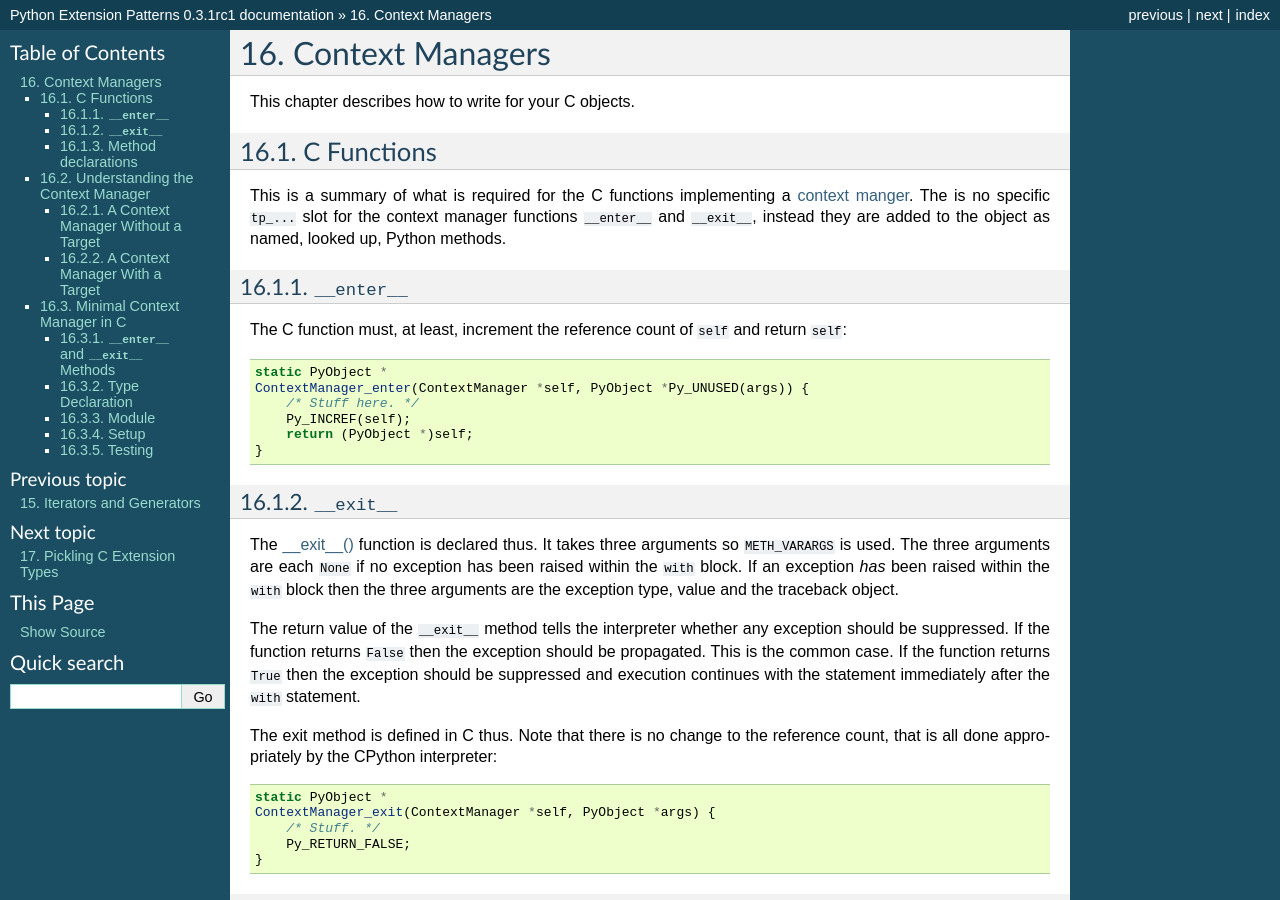
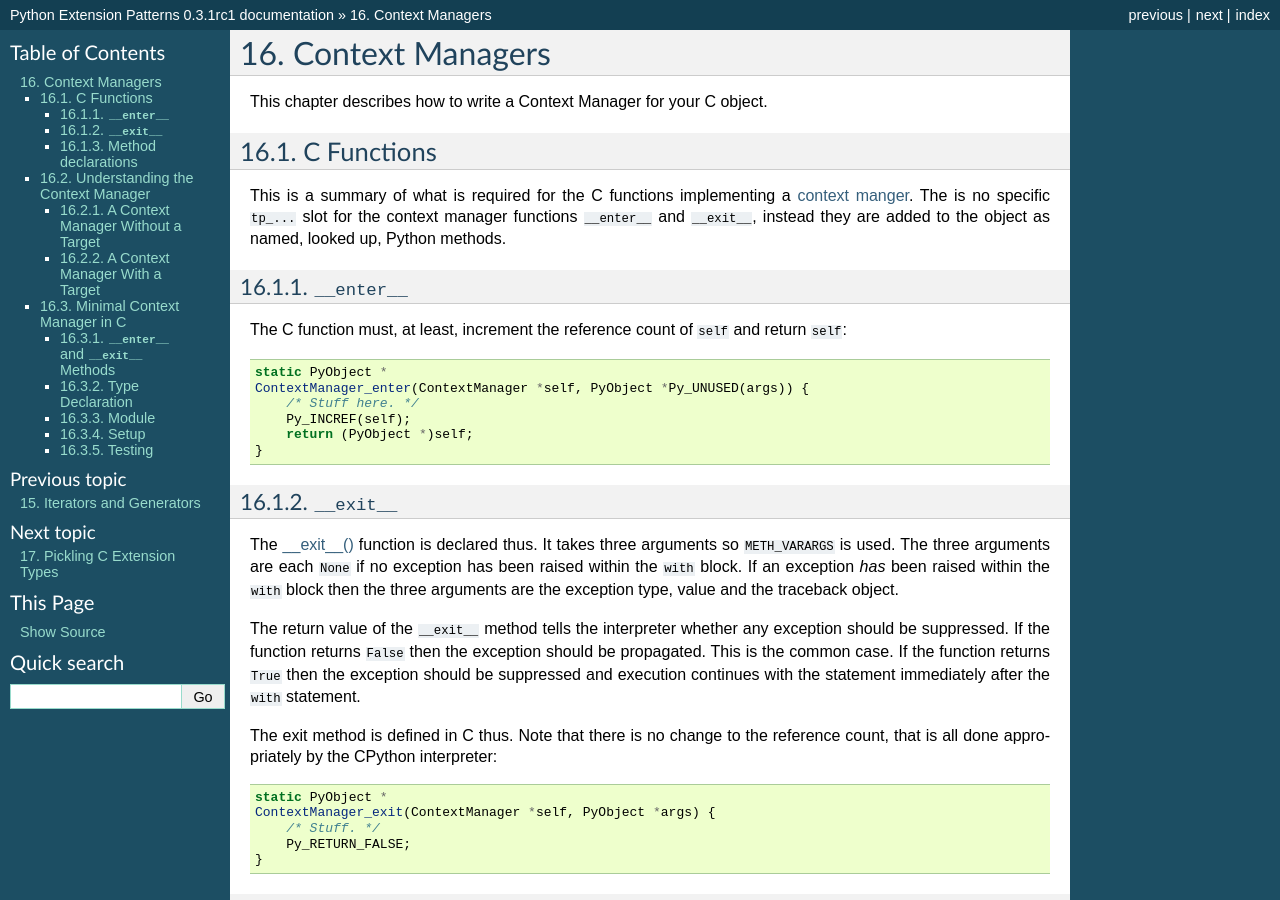
Before and after one commit to paulross/PythonExtensionPatterns, a Sphinx documentation site: the page built from doc/sphinx/source/context_manager.rst, in a window 1280 px wide and 900 px high. Built offline with Sphinx 7.4.7, drawn with Linux system fonts in a browser that asks for light colours.

Commit message:
Minor doc edit.

```diff
--- a/doc/sphinx/source/context_manager.rst
+++ b/doc/sphinx/source/context_manager.rst
@@ -17,8 +17,7 @@
 Context Managers
 ***************************
 
-This chapter describes how to write
-for your C objects.
+This chapter describes how to write a Context Manager for your C object.
 
 .. index::
     single: Context Managers; C Functions
```
